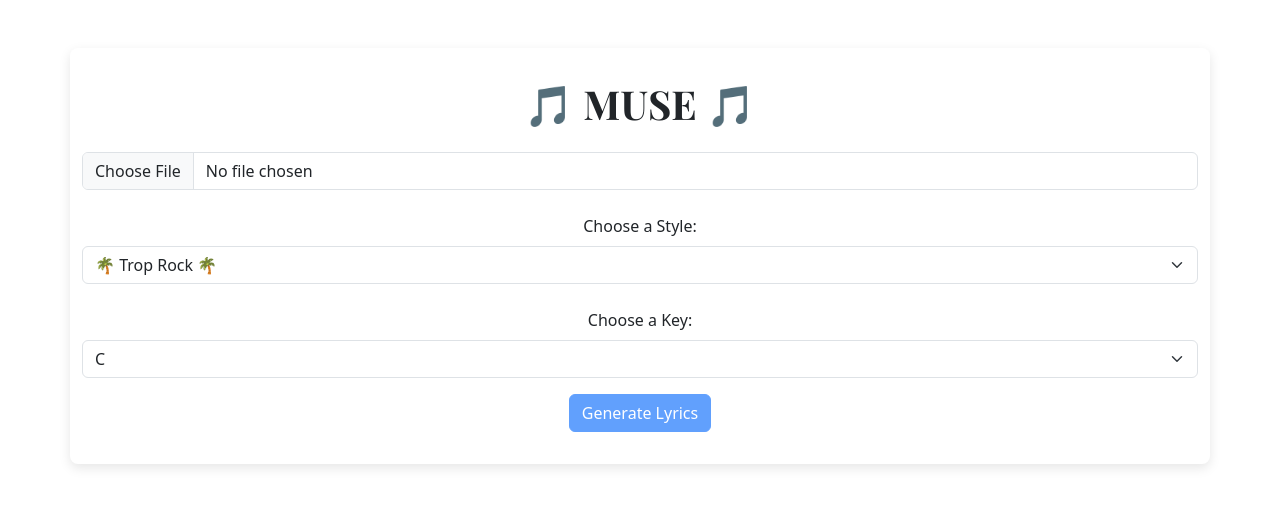
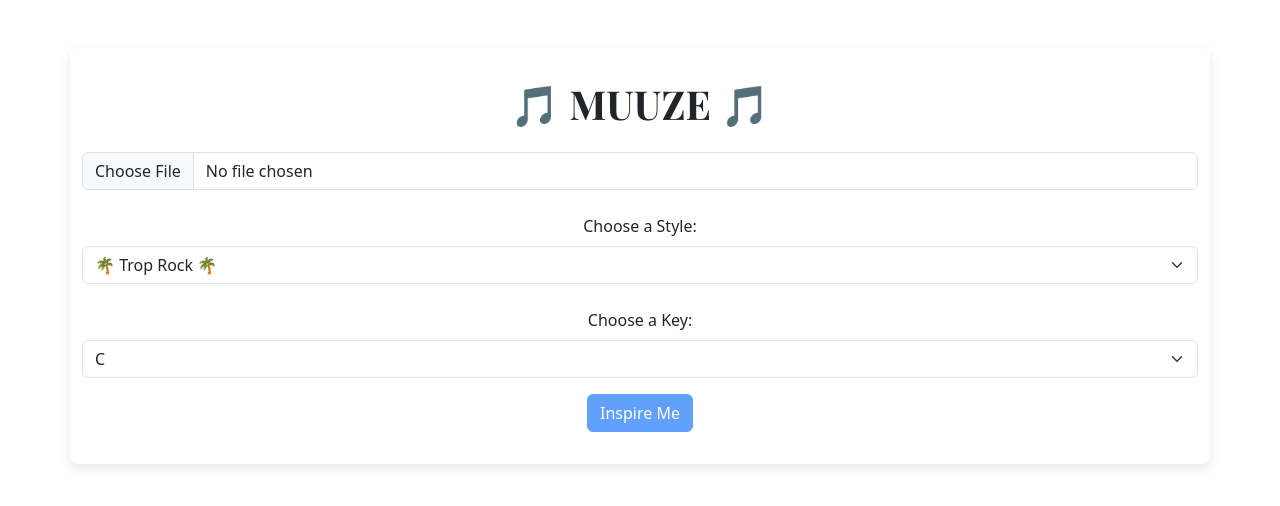
Before and after one commit to JGlessner757/muse, a React (Create React App) app: page / in a window 1280 px wide. Shown: the top 506 px of the page. Built offline with nearby package versions, Linux system fonts and the light colour scheme.

Commit message:
Formatting

```diff
--- a/src/components/ImageUpload.js
+++ b/src/components/ImageUpload.js
@@ -87,7 +87,7 @@ const ImageUpload = () => {
 
   return (
     <div className="container mt-5 text-center">
-      <h1 className="mb-4">🎵 MUSE 🎵</h1>
+      <h1 className="mb-4">🎵 MUUZE 🎵</h1>
 
       <div className="mb-4">
         <input type="file" className="form-control" onChange={handleFileChange} />
@@ -130,7 +130,7 @@ const ImageUpload = () => {
       </div>
 
       <button onClick={handleSubmit} disabled={!selectedFile || loading} className="btn btn-primary">
-        {loading ? 'Generating...' : 'Generate Lyrics'}
+        {loading ? 'Generating...' : 'Inspire Me'}
       </button>
 
       {/* Show lyrics and buttons to navigate */}
```
